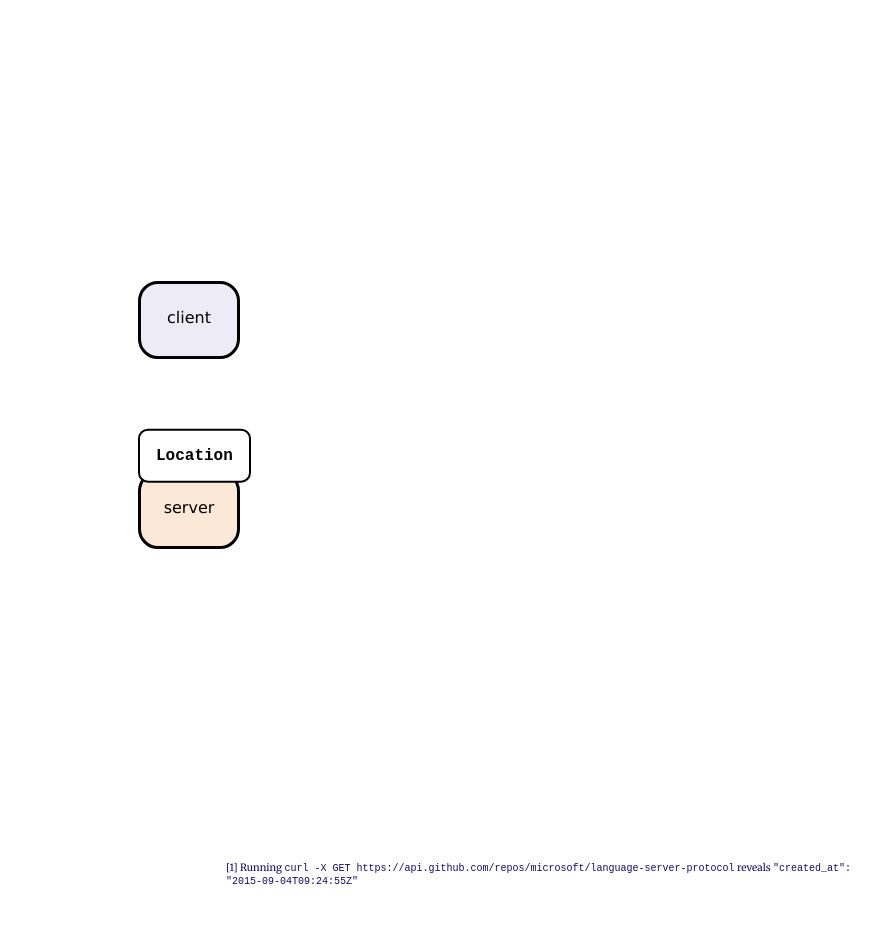
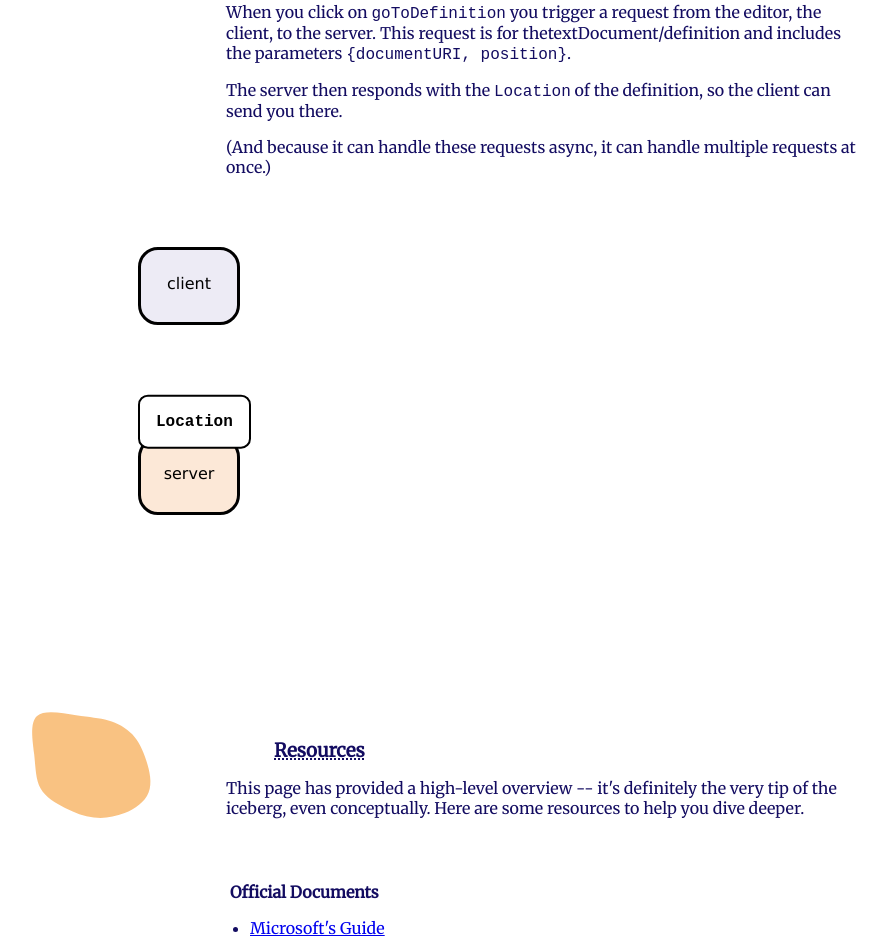
Before and after one commit to Cerchie/what-is-the-lsp, a SvelteKit app: page / in a window 1280 px wide. Shown: the part 3160-4112 px from the top of the page, without its empty margins (94-981 px from the left). Before the commit the page ends 4055 px from the top, so only its background shows below. Built offline with nearby package versions, Linux system fonts and the light colour scheme.

Commit message:
writing resource p

```diff
--- a/src/components/Scrolly.svelte
+++ b/src/components/Scrolly.svelte
@@ -50,9 +50,6 @@
 document.querySelector('.request-controls .play').onclick = animation.play;
 document.querySelector('.request-controls .pause').onclick = animation.pause;
 
-document.querySelector('.play-gotodef').onclick = animationGoToDefReq.play;
-
-
 const observer = new IntersectionObserver(entries => {
   // Loop over the entries
   entries.forEach(entry => {
@@ -69,11 +66,9 @@ observer.observe(document.querySelector('.image.image-1'));
 });
 </script>
 
-<section id="scrolly" >
+<section id="purpose-of-lsp" >
 	<hr>
-	<div class="spacer" />
-
-
+	<div class="spacer"/>
 		<figure>
 			<p>Before the LSP, language developers faced an issue when it came to supporting different code editors.
             </p>
@@ -98,6 +93,8 @@ observer.observe(document.querySelector('.image.image-1'));
                 support 3 languages in 3 editors was reduced to 3x1!</p>
 		</figure>
         <hr>
+    </section>
+<section id="what-is-an-lsp">
         <figure>
         <p>Ok, so what <i>is</i> the Language Server Protocol? Well, it uses <a href="https://www.jsonrpc.org/">JSON-RPC</a> to define a common protocol
         for code editors and language servers to interact with. </p>
@@ -110,12 +107,37 @@ observer.observe(document.querySelector('.image.image-1'));
     <p>So what happens, say, when you hover over a <span class="codespan">variableName</span> and click <span class="codespan">goToDefinition</span>?</p>
     <ToolTip/>
 </figure>
-
-<div class="spacer"></div>
-
+</section>
+<section id="server-requests">
+    <h3>Server Requests</h3>
+    <p>When you click on <span class="codespan">goToDefinition</span> you trigger a request from the editor, the client, to the server.
+        This request is for the<span class="codespans">textDocument/definition</span>
+        and includes the parameters <span class="codespan">{'{documentURI, position}'}</span>.
+    </p>
+    <p>The server then responds with the <span class="codespan">Location</span> of the definition, so the client can send you there.</p>
+    <p>(And because it can handle these requests async, it can handle multiple requests at once.)</p>
 <GoToDef/>
-	<div class="spacer" />
-
+</section>
+<section id="resources">
+    <div id="resources-container">
+    <h3>Resources</h3>
+    <svg viewBox="0 0 200 200" xmlns="http://www.w3.org/2000/svg" id="blob">
+        <path fill="#f58607" d="M29.6,-43.5C39.8,-39.4,50.6,-33.7,55.4,-24.8C60.3,-15.9,59.2,-3.8,55.8,6.8C52.3,17.4,46.6,26.4,39.3,33.3C32.1,40.1,23.3,44.9,13.5,49.1C3.7,53.4,-7.1,57.2,-17,55.4C-26.8,53.6,-35.8,46.1,-47.7,38.1C-59.7,30.1,-74.6,21.5,-74.9,11.5C-75.2,1.5,-60.7,-9.8,-50.3,-18.9C-39.9,-28.1,-33.4,-35,-25.7,-40.3C-18,-45.6,-9,-49.1,0.3,-49.7C9.7,-50.2,19.3,-47.7,29.6,-43.5Z" transform="translate(100 100)" />
+      </svg>
+    </div>
+    <p>This page has provided a high-level overview -- it's definitely the very tip of the iceberg, even conceptually.
+        Here are some resources to help you dive deeper.
+    </p>
+    <h4>Official Documents</h4>
+    <ul>
+        <li><a href="https://microsoft.github.io/language-server-protocol/">Microsoft's Guide</a></li>
+    </ul>
+    <h4>Tutorials</h4>
+    <ul>
+        <li><a href="https://www.toptal.com/javascript/language-server-protocol-tutorial">Language Servers in Text Editors | Toptal</a></li>
+    </ul>
+</section>
+<section id="footnotes">
     <p id="footnote-1">[1] Running <span class="codespan">curl -X GET https://api.github.com/repos/microsoft/language-server-protocol</span> reveals <span class="codespan">"created_at": "2015-09-04T09:24:55Z"</span></p>
 </section>
 
@@ -124,18 +146,44 @@ observer.observe(document.querySelector('.image.image-1'));
 #footnote-1 {
     font-size: x-small;
 }
-
+#resources {
+    margin-top: 12em;
+}
 .codespan {
     font-family: 'Courier New', Courier, monospace;
 }
 
+#resources-container {
+    margin-left: 6em;
+}
+#blob {
+    position: absolute;
+    width: 200px;
+    z-index: -10;
+    margin-top: -6em;
+    margin-left: -1em;
+    transform: rotate(50deg);
+    opacity: 50%;
+}
+h3 {
+    max-width: 40rem;
+	margin: auto;
+    z-index: 10;
+    color: #130c61;
+}
+ul {
+    margin: auto;
+    width: 50%;
+    color: #130c61;
+    text-decoration: none;
+}
 p {
     max-width: 40rem;
 	margin: auto;
     margin-top: 1rem;
     color: #130c61;
 }
-#scrolly {
+section {
     font-family: 'Merriweather', serif;
     }
 
@@ -145,7 +193,16 @@ hr {
 	border: 1px solid #4b0d82;
 }
 
-
+h4 {
+    margin: auto;
+    margin-bottom: 1em;
+    width: 50%;
+    margin-top: 4em;
+    color: #130c61;
+}
+#resources h3 {
+    text-decoration: underline dotted #130c61 2px;
+}
 .img-container-2 {
 	align-content: center;
 
--- a/src/components/ToolTip.svelte
+++ b/src/components/ToolTip.svelte
@@ -5,7 +5,7 @@
 <span
 data-text="goToDefinition"
 class="variablename"
->variableName<div class="childthing">childthing</div></span> = newValue;</div>
+>variableName<div class="childthing"><a href="#server-requests">goToDefinition</a></div></span> = newValue;</div>
 
 
 <style>
@@ -35,6 +35,11 @@ class="variablename"
 	background-color: #edebf5;
 }
 
+.editorwindow a {
+    color: white;
+    text-decoration: none;
+}
+
 .variablename {
   position:relative; /* making the .tooltip span a container for the tooltip text */
   border-bottom:1px dashed #000; /* little indicater to indicate it's hoverable */
@@ -46,7 +51,6 @@ display: none;
 }
 
 .editorwindow:hover .childthing{
-
 
   position:absolute;
 
```
